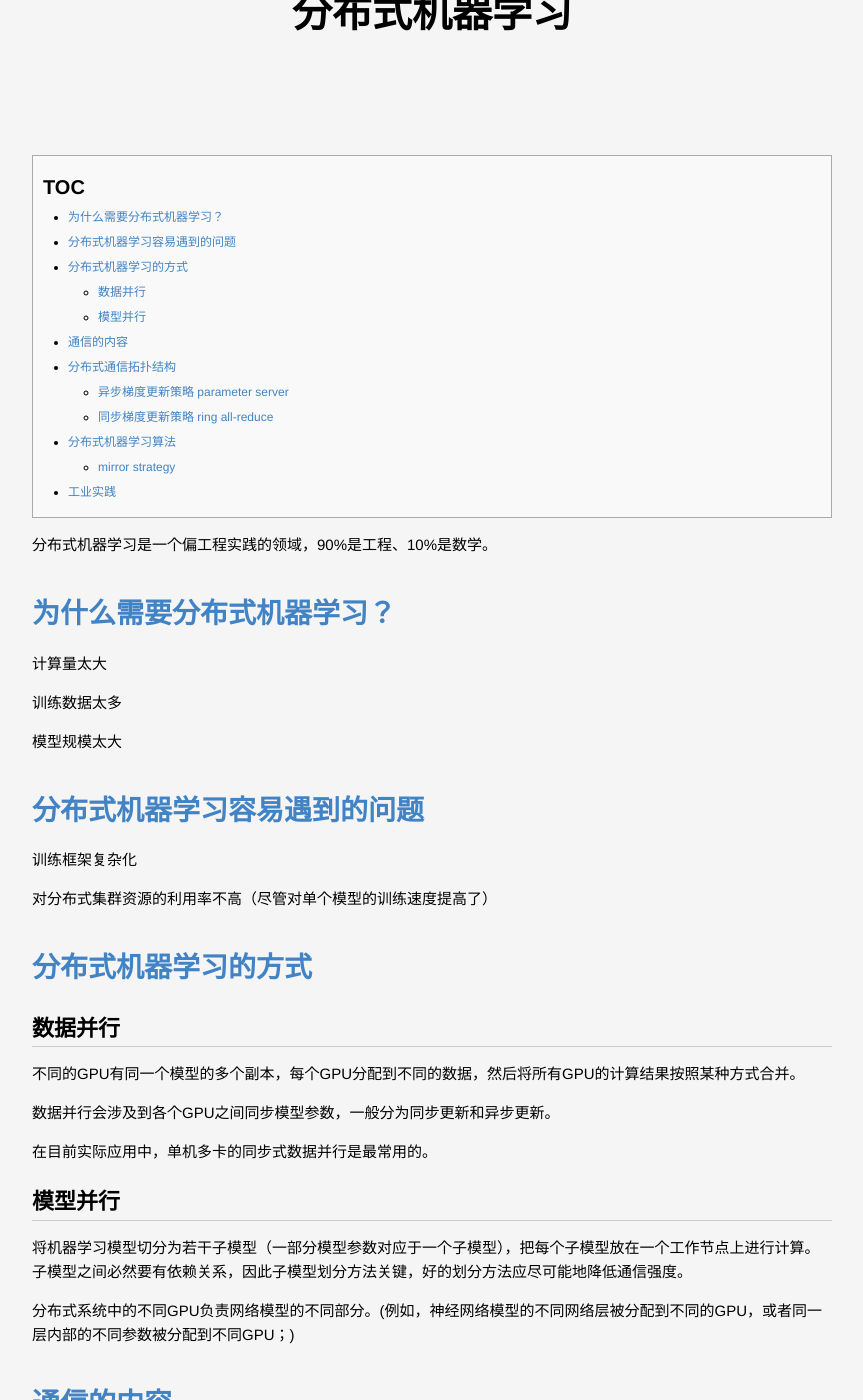
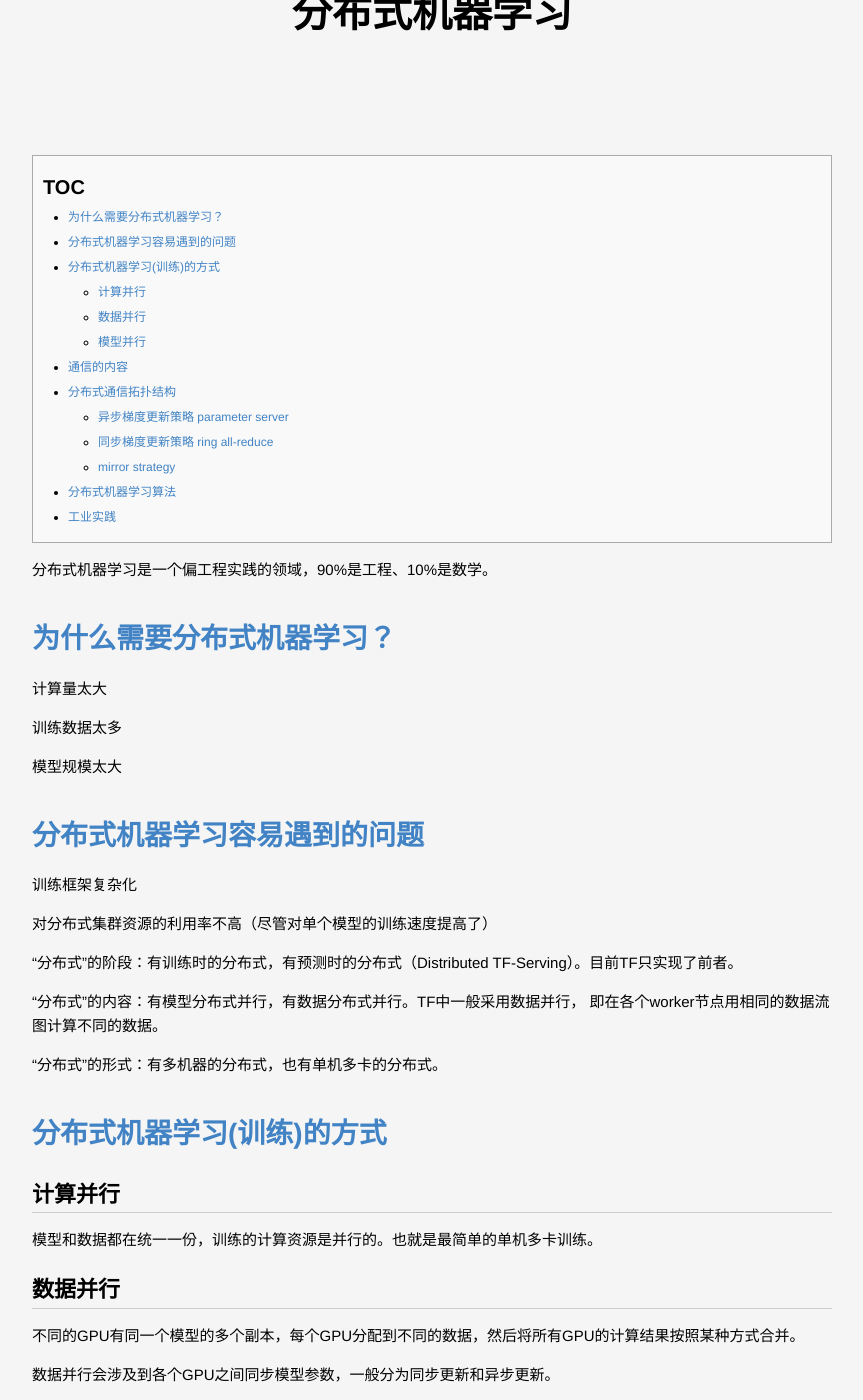
Before and after one commit to lucky521/blog, a Jekyll site: the page built from _posts/ml/2019-03-23-ML-Distributed.markdown, in a window 1280 px wide and 1400 px high, scrolled down 223 px. Shown: the whole window, without its empty margins (208-1071 px from the left). Built offline with Jekyll 4.4.1, drawn with Linux system fonts in a browser that asks for light colours; some of the changed text lies outside the part shown.

Commit message:
Update 2019-03-23-ML-Distributed.markdown

```diff
--- a/_posts/ml/2019-03-23-ML-Distributed.markdown
+++ b/_posts/ml/2019-03-23-ML-Distributed.markdown
@@ -24,7 +24,19 @@ categories: [MachineLearning]
 对分布式集群资源的利用率不高（尽管对单个模型的训练速度提高了）
 
 
-# 分布式机器学习的方式
+“分布式”的阶段：有训练时的分布式，有预测时的分布式（Distributed TF-Serving）。目前TF只实现了前者。
+
+“分布式”的内容：有模型分布式并行，有数据分布式并行。TF中一般采用数据并行， 即在各个worker节点用相同的数据流图计算不同的数据。
+
+“分布式”的形式：有多机器的分布式，也有单机多卡的分布式。
+
+
+# 分布式机器学习(训练)的方式
+
+## 计算并行
+
+模型和数据都在统一一份，训练的计算资源是并行的。也就是最简单的单机多卡训练。
+
 
 ## 数据并行
 
@@ -76,6 +88,13 @@ communication primitive
 
 ring-base collectives
 
+## mirror strategy
+
+Mirrored Strategy是TensorFlow官方提供的分布式策略之一。
+
+单机多GPU卡。
+
+
 
 # 分布式机器学习算法
 
```
Also changed, not shown: other parts of _posts/ml/2019-03-23-ML-Distributed.markdown (+0 -2 lines).
